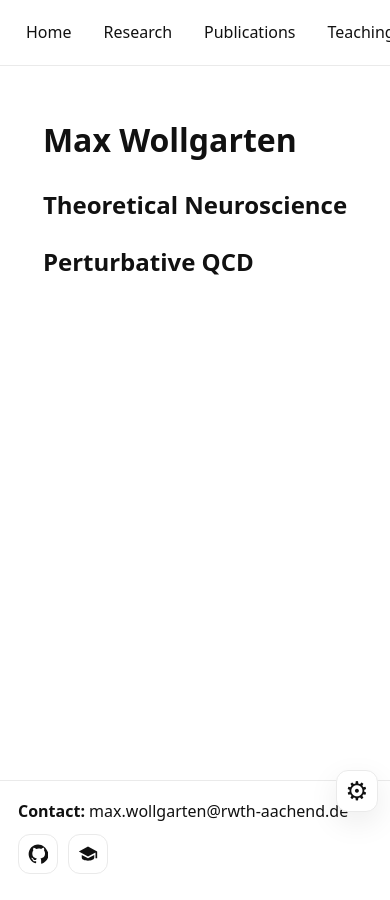
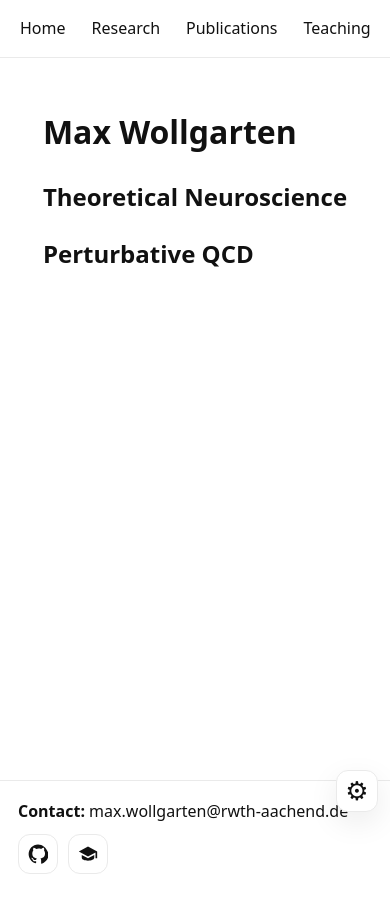
Before and after one commit to Max-Wollgarten/max-wollgarten.github.io, a Jekyll site: the page built from index.md, in a window 390 px wide. Built offline with Jekyll 4.4.1, drawn with Linux system fonts in a browser that asks for light colours.

Commit message:
Update style.css

```diff
--- a/assets/css/style.css
+++ b/assets/css/style.css
@@ -1,258 +1,112 @@
-:root {
-  /* user-controlled font scaling */
-  --font-scale: 1;
-
-  /* light theme colors */
-  --bg: #ffffff;
-  --text: #111111;
-  --muted: #666666;
-  --border: #eaeaea;
-  --surface: #ffffff;
-  --surface-2: #f6f6f6;
-  --shadow: 0 10px 30px rgba(0,0,0,0.08);
+:root{
+  --font-scale:1;
+  --bg:#fff; --text:#111; --muted:#666; --border:#eaeaea;
+  --surface:#fff; --surface-2:#f6f6f6;
+  --shadow:0 10px 30px rgba(0,0,0,.08);
+}
+:root[data-theme="dark"]{
+  --bg:#0b0c0f; --text:#e8e8ea; --muted:#a6a6ad; --border:rgba(255,255,255,.12);
+  --surface:#12131a; --surface-2:#171826;
+  --shadow:0 10px 30px rgba(0,0,0,.35);
 }
 
-:root[data-theme="dark"] {
-  --bg: #0b0c0f;
-  --text: #e8e8ea;
-  --muted: #a6a6ad;
-  --border: rgba(255,255,255,0.12);
-  --surface: #12131a;
-  --surface-2: #171826;
-  --shadow: 0 10px 30px rgba(0,0,0,0.35);
+html,body{height:100%}
+body{
+  margin:0; display:flex; flex-direction:column;
+  background:var(--bg); color:var(--text);
+  font-family:system-ui,-apple-system,Segoe UI,Roboto,Arial,sans-serif;
+  font-size:calc(16px * var(--font-scale)); line-height:1.55;
 }
+a{color:inherit}
 
-/* Damit der Footer auch bei kurzen Seiten unten bleibt */
-html, body { height: 100%; }
-body {
-  margin: 0;
-  display: flex;
-  flex-direction: column;
-  background: var(--bg);
-  color: var(--text);
-  font-family: system-ui, -apple-system, Segoe UI, Roboto, Arial, sans-serif;
-  font-size: calc(16px * var(--font-scale));
-  line-height: 1.55;
+/* layout */
+.topnav{position:sticky; top:0; background:var(--surface); border-bottom:1px solid var(--border)}
+.nav-inner{
+  max-width:900px; margin:0 auto; padding:14px 18px;
+  display:flex; gap:16px; flex-wrap:wrap; align-items:center;
 }
-a { color: inherit; }
+.nav-item{color:var(--text); text-decoration:none; padding:6px 8px; border-radius:8px}
+.nav-item:hover{background:var(--surface-2)}
 
-/* Navbar */
-.topnav { position: sticky; top: 0; background: var(--surface); border-bottom: 1px solid var(--border); }
-.nav-inner {
-  max-width: 900px;
-  margin: 0 auto;
-  padding: 14px 18px;
-  display: flex;
-  gap: 16px;
-  flex-wrap: wrap;      /* NEW */
-  align-items: center;  /* NEW */
+main.content{flex:1; max-width:900px; margin:0 auto; padding:28px 18px}
+
+.site-footer{border-top:1px solid var(--border); padding:18px}
+.footer-inner{
+  max-width:900px; margin:0 auto;
+  display:flex; align-items:center; justify-content:space-between; gap:12px;
 }
-.nav-item { text-decoration: none; color: var(--text); padding: 6px 8px; border-radius: 8px; }
-.nav-item:hover { background: var(--surface-2); }
+.sep{margin:0 8px; color:var(--muted)}
+.footer-icons{display:inline-flex; gap:10px; align-items:center}
+.icon-link{
+  width:38px; height:38px; display:grid; place-items:center;
+  border:1px solid var(--border); background:var(--surface); color:var(--text);
+  border-radius:12px; text-decoration:none;
+}
+.icon-link:hover{background:var(--surface-2)}
+.icon{width:20px; height:20px; fill:currentColor}
 
-/* Content: nimmt den restlichen Platz ein -> Footer wird nach unten gedrückt */
-main.content { flex: 1; max-width: 900px; margin: 0 auto; padding: 28px 18px; }
+/* controls */
+.control-fab{
+  position:fixed; right:8px; bottom:8px;
+  width:42px; height:42px; border-radius:12px;
+  border:1px solid var(--border); background:var(--surface); color:var(--text);
+  box-shadow:var(--shadow); cursor:pointer; font-size:26px;
+  display:flex; align-items:center; justify-content:center; padding:0; line-height:1;
+}
+.control-panel{
+  position:fixed; right:18px; bottom:72px;
+  width:280px; max-width:calc(100vw - 36px);
+  border-radius:16px; border:1px solid var(--border);
+  background:var(--surface); box-shadow:var(--shadow); padding:14px;
+  transform:translateY(8px); opacity:0; pointer-events:none;
+  transition:opacity 160ms ease, transform 160ms ease;
+}
+.control-panel.is-open{opacity:1; transform:translateY(0); pointer-events:auto}
+.panel-header{display:flex; align-items:center; justify-content:space-between; margin-bottom:10px}
+.panel-title{font-weight:650}
+.panel-close,.panel-reset{
+  border:1px solid var(--border); background:var(--surface-2); color:var(--text);
+  border-radius:12px; cursor:pointer;
+}
+.panel-close{width:32px; height:32px; border-radius:10px}
+.panel-row{
+  display:flex; align-items:center; justify-content:space-between; gap:12px;
+  padding:10px 0; border-top:1px solid var(--border);
+}
+.panel-row--small{justify-content:flex-end}
+.row-title{font-weight:600}
+.row-subtitle{color:var(--muted); font-size:.9em; margin-top:2px}
 
-/* Footer */
-.site-footer { border-top: 1px solid var(--border); padding: 18px; }
-.footer-inner { max-width: 900px; margin: 0 auto; }
-.sep { margin: 0 8px; color: #777; }
+.toggle{
+  display:inline-flex; align-items:center; gap:10px;
+  border:1px solid var(--border); background:var(--surface-2); color:var(--text);
+  border-radius:999px; padding:8px 12px; cursor:pointer; user-select:none;
+}
+.toggle-dot{
+  width:18px; height:18px; border-radius:999px;
+  background:var(--surface); border:1px solid var(--border);
+  box-shadow:0 1px 0 rgba(0,0,0,.08);
+}
+.slider-wrap{display:flex; flex-direction:column; align-items:flex-end; gap:6px; min-width:120px}
+input[type="range"]{width:140px}
+.slider-value{color:var(--muted); font-size:.9em}
 
-/* --- Control panel --- */
-.control-fab {
-  position: fixed;
-  right: 8px;
-  bottom: 8px;
-  width: 42px;
-  height: 42px;
-  border-radius: 12px;
-  border: 1px solid var(--border);
-  background: var(--surface);
-  color: var(--text);
-  box-shadow: var(--shadow);
-  cursor: pointer;
-  font-size: 26px;
-}
+body.panel-open .site-footer{padding-bottom:110px}
 
-.control-panel {
-  position: fixed;
-  right: 18px;
-  bottom: 72px;
-  width: 280px;
-  max-width: calc(100vw - 36px);
-  border-radius: 16px;
-  border: 1px solid var(--border);
-  background: var(--surface);
-  box-shadow: var(--shadow);
-  padding: 14px;
-  transform: translateY(8px);
-  opacity: 0;
-  pointer-events: none;
-  transition: opacity 160ms ease, transform 160ms ease;
-}
+/* mobile */
+@media (max-width:600px){
+  .footer-inner{flex-direction:column; align-items:flex-start; gap:10px}
+  .site-footer{padding-bottom:26px}
 
-.control-panel.is-open {
-  opacity: 1;
-  transform: translateY(0);
-  pointer-events: auto;
-}
-
-.panel-header {
-  display: flex;
-  align-items: center;
-  justify-content: space-between;
-  margin-bottom: 10px;
-}
-
-.panel-title { font-weight: 650; }
-
-.panel-close {
-  border: 1px solid var(--border);
-  background: var(--surface-2);
-  color: var(--text);
-  border-radius: 10px;
-  width: 32px;
-  height: 32px;
-  cursor: pointer;
-}
-
-.panel-row {
-  display: flex;
-  gap: 12px;
-  align-items: center;
-  justify-content: space-between;
-  padding: 10px 0;
-  border-top: 1px solid var(--border);
-}
-
-.panel-row--small {
-  justify-content: flex-end;
-}
-
-.row-title { font-weight: 600; }
-.row-subtitle { color: var(--muted); font-size: 0.9em; margin-top: 2px; }
-
-.toggle {
-  display: inline-flex;
-  align-items: center;
-  gap: 10px;
-  border: 1px solid var(--border);
-  background: var(--surface-2);
-  color: var(--text);
-  border-radius: 999px;
-  padding: 8px 12px;
-  cursor: pointer;
-  user-select: none;
-}
-
-.toggle-dot {
-  width: 18px;
-  height: 18px;
-  border-radius: 999px;
-  background: var(--surface);
-  border: 1px solid var(--border);
-  box-shadow: 0 1px 0 rgba(0,0,0,0.08);
-}
-
-.slider-wrap {
-  display: flex;
-  flex-direction: column;
-  align-items: flex-end;
-  gap: 6px;
-  min-width: 120px;
-}
-
-input[type="range"] {
-  width: 140px;
-}
-
-.slider-value {
-  color: var(--muted);
-  font-size: 0.9em;
-}
-
-.panel-reset {
-  border: 1px solid var(--border);
-  background: var(--surface-2);
-  color: var(--text);
-  border-radius: 12px;
-  padding: 8px 12px;
-  cursor: pointer;
-}
-
-.footer-inner {
-  display: flex;
-  align-items: center;
-  justify-content: space-between;
-  gap: 12px;
-}
-
-.footer-icons {
-  display: inline-flex;
-  gap: 10px;
-  align-items: center;
-}
-
-.icon-link {
-  width: 38px;
-  height: 38px;
-  display: grid;
-  place-items: center;
-  border: 1px solid var(--border);
-  background: var(--surface);
-  color: var(--text);
-  border-radius: 12px;
-  text-decoration: none;
-}
-
-.icon-link:hover {
-  background: var(--surface-2);
-}
-
-.icon {
-  width: 20px;
-  height: 20px;
-  fill: currentColor;
-}
-
-body.panel-open .site-footer {
-  padding-bottom: 110px;
-}
-
-@media (max-width: 600px) {
-  .footer-inner {
-    flex-direction: column;
-    align-items: flex-start;
-    gap: 10px;
+  .control-fab{right:12px; bottom:88px}
+  .control-panel{
+    left:12px; right:12px; width:auto;
+    bottom:140px; max-height:60vh; overflow:auto;
   }
 
-  /* Damit rechts unten nichts "wichtige Footer-Icons" hat */
-  .footer-icons {
-    align-self: flex-start;
+  .nav-inner{
+    flex-wrap:nowrap; overflow-x:auto; -webkit-overflow-scrolling:touch;
+    padding:10px 12px; gap:10px;
   }
-
-  /* Optional: etwas mehr Luft unten */
-  .site-footer {
-    padding-bottom: 26px;
-  }
-
-  .control-fab {
-    bottom: 88px;     /* hoch genug über Footer */
-    right: 12px;
-  }
-
-  .control-panel {
-    bottom: 140px;    /* Panel öffnet über FAB/Footer */
-    left: 12px;
-    right: 12px;
-    width: auto;
-    max-height: 60vh;
-    overflow: auto;
-  }
-  .nav-inner {
-    flex-wrap: nowrap;
-    overflow-x: auto;
-    -webkit-overflow-scrolling: touch;
-  }
-  .nav-item { white-space: nowrap; }
+  .nav-item{white-space:nowrap}
 }
```
